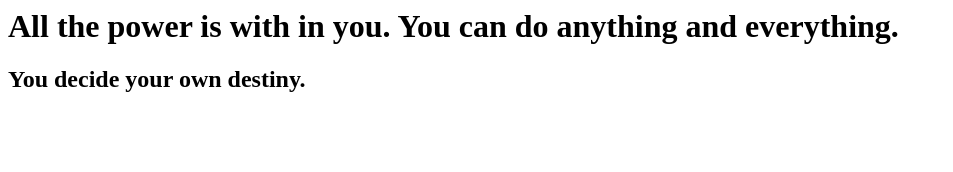
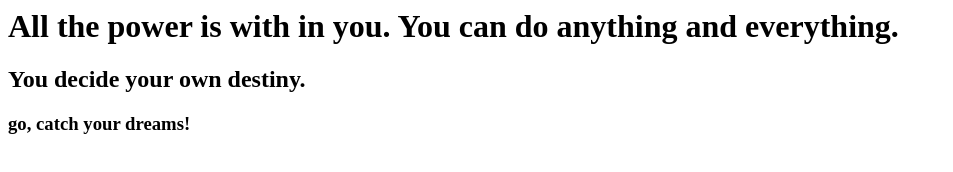
Before and after one commit to utsavr96/firstgitrepo, a plain HTML site: page index.html in a window 1280 px wide. Shown: the whole page, without its empty margins (0-953 px from the left). Drawn offline with Linux system fonts and the light colour scheme.

Commit message:
adding thrd quote

```diff
--- a/index.html
+++ b/index.html
@@ -5,5 +5,5 @@
     <body>
         <h1>All the power is with in you. You can do anything and everything.</h1>
 <h2>You decide your own destiny.</h2>
-	</body>
+<h3> go, catch your dreams!</h3> 	</body>
 </html>
```
